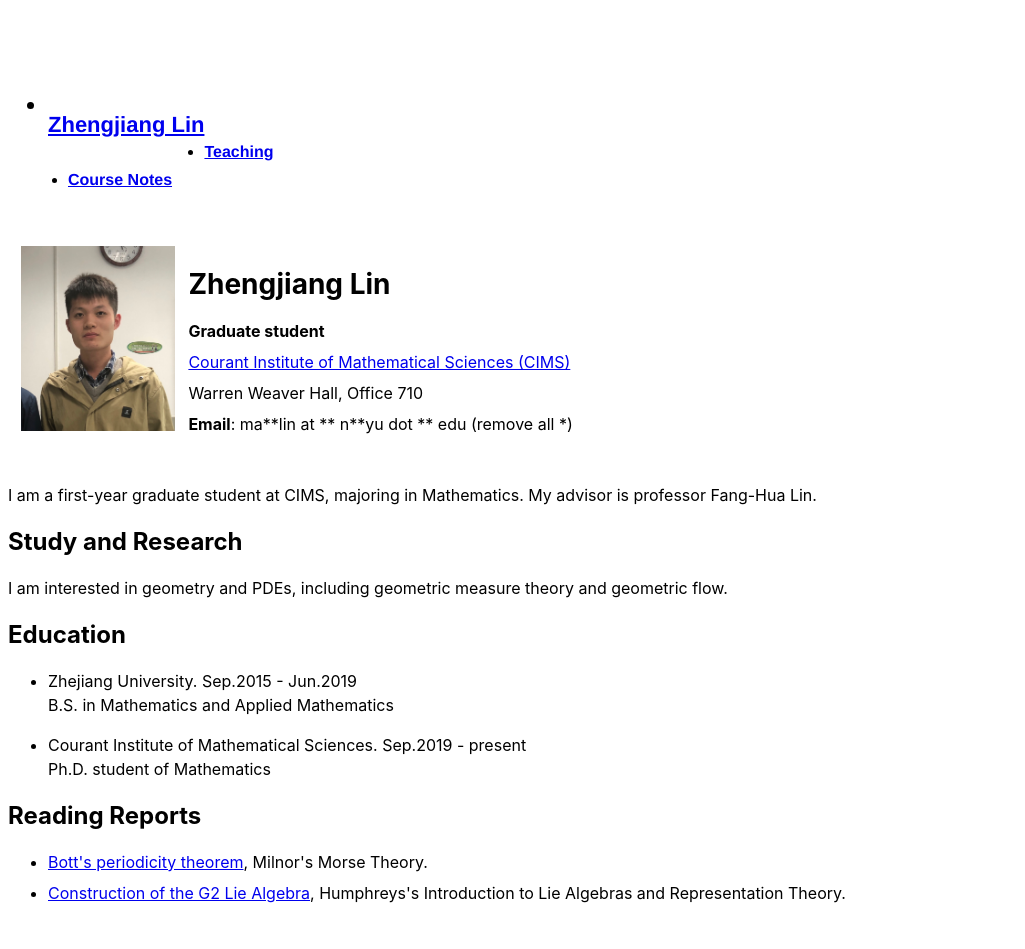
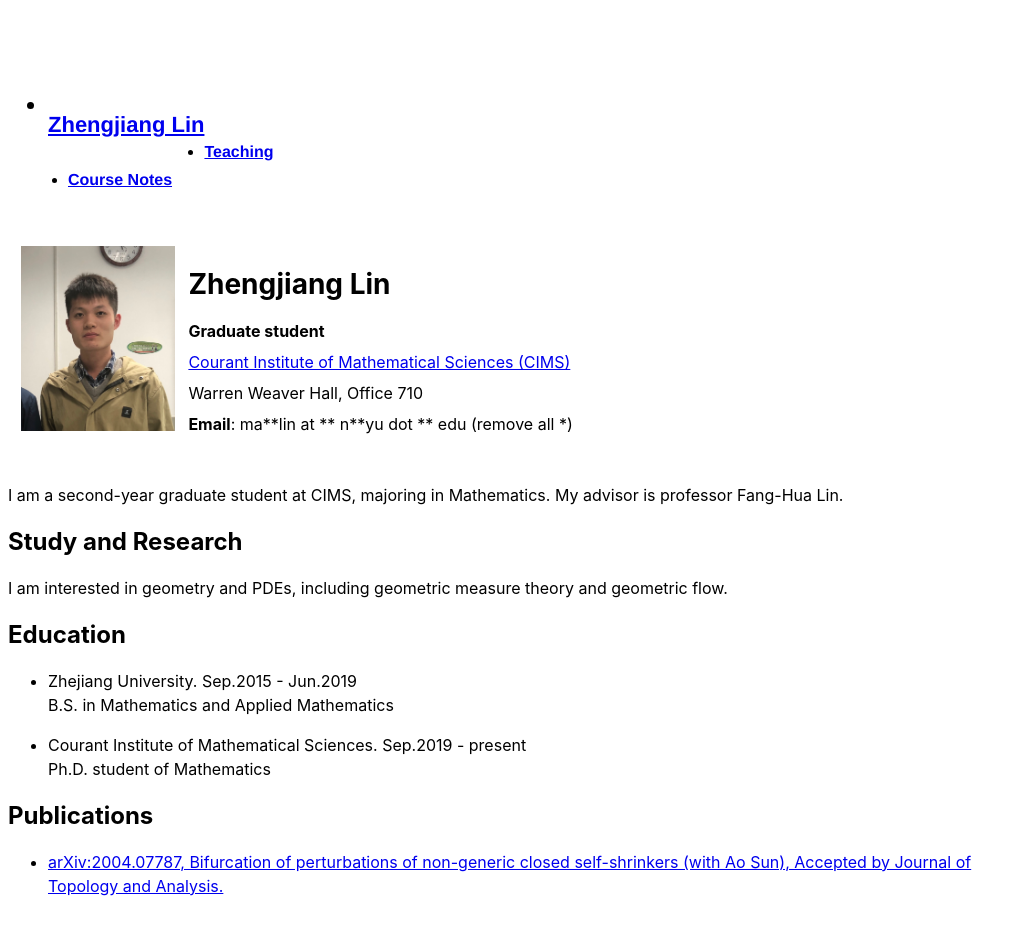
Before and after one commit to Acrescent/Acrescent.github.io, a Jekyll site: the page built from index.html, in a window 1280 px wide. Shown: the whole page, without its empty margins (0-1025 px from the left). Built offline with Jekyll 4.4.1, drawn with Linux system fonts in a browser that asks for light colours.

Commit message:
Update index.html

```diff
--- a/index.html
+++ b/index.html
@@ -23,7 +23,7 @@ title: Zhengjiang Lin
 
 </div>
 <p>
-  I am a first-year graduate student at CIMS, majoring in Mathematics. My advisor is professor Fang-Hua Lin.
+  I am a second-year graduate student at CIMS, majoring in Mathematics. My advisor is professor Fang-Hua Lin.
 </p>
 
 <h2>Study and Research</h2>
@@ -45,10 +45,9 @@ I am interested in geometry and PDEs, including geometric measure theory and geo
     </p>
 </ul>
 
-<h2>Reading Reports</h2>
+<h2>Publications</h2>
 <ul>
-  <li> <a href="data/pdf/Periodicity_zjlin.pdf">Bott's periodicity theorem</a>, Milnor's Morse Theory.
-  <li> <a href="data/pdf/G2_zjlin.pdf">Construction of the G2 Lie Algebra</a>, Humphreys's Introduction to Lie Algebras and Representation Theory.
+  <li> <a href="https://arxiv.org/abs/2004.07787">arXiv:2004.07787, Bifurcation of perturbations of non-generic closed self-shrinkers (with Ao Sun), Accepted by Journal of Topology and Analysis.
 </ul>
 
 </div>
```
